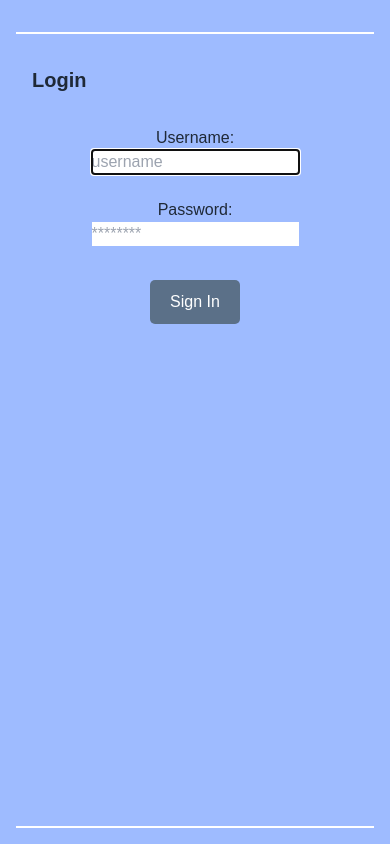
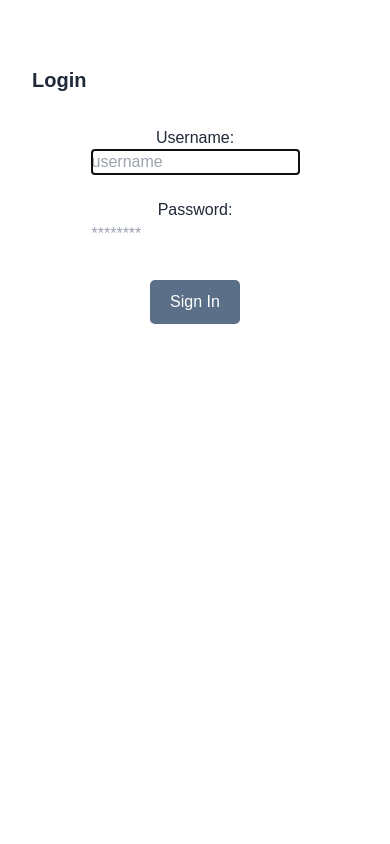
Before and after one commit to mengzhuou/BizWeb, a React (Create React App) app in the folder Frontend/frontend/: page / in a window 390 px wide. Built offline with nearby package versions, Linux system fonts and the light colour scheme.

Commit message:
Fixed bug with secondary phone number

```diff
--- a/Frontend/frontend/src/components/ClientInfo.js
+++ b/Frontend/frontend/src/components/ClientInfo.js
@@ -20,12 +20,13 @@ const DisplayClient = () => {
         setFirstName(deserializer.firstName);
         setLastName(deserializer.lastName);
         setBirthday(deserializer.fBirthday);
-        setAddress(deserializer.address)
+        setAddress(deserializer.address);
         setPhoneNumber(deserializer.fPrimary);
         setEmail(deserializer.email);
         setSecondaryPhoneNumber(deserializer.fSecondary);
       })
       .catch((error) => {
+        console.log("SMTH WRONG");
         console.log(error);
       });
   }, [clientId]);
@@ -57,7 +58,7 @@ const deserialization = (data) => {
   const fBirthday = birthdayDate.toLocaleDateString();
   const fPrimary = formatPhoneNumber(phoneNumber);
   let fSecondary = "None";
-  if (secondaryPhoneNumber !== null) {
+  if (secondaryPhoneNumber !== undefined) {
     fSecondary = formatPhoneNumber(secondaryPhoneNumber);
   }
   const deserializedData = {
--- a/Frontend/frontend/src/index.css
+++ b/Frontend/frontend/src/index.css
@@ -10,7 +10,7 @@
 }
 
 :root {
-  --BGCOLOR: #9ebbff;
+  /* --BGCOLOR: #9ebbff; */
   --BORDER-COLOR: #fff;
 }
 
```
